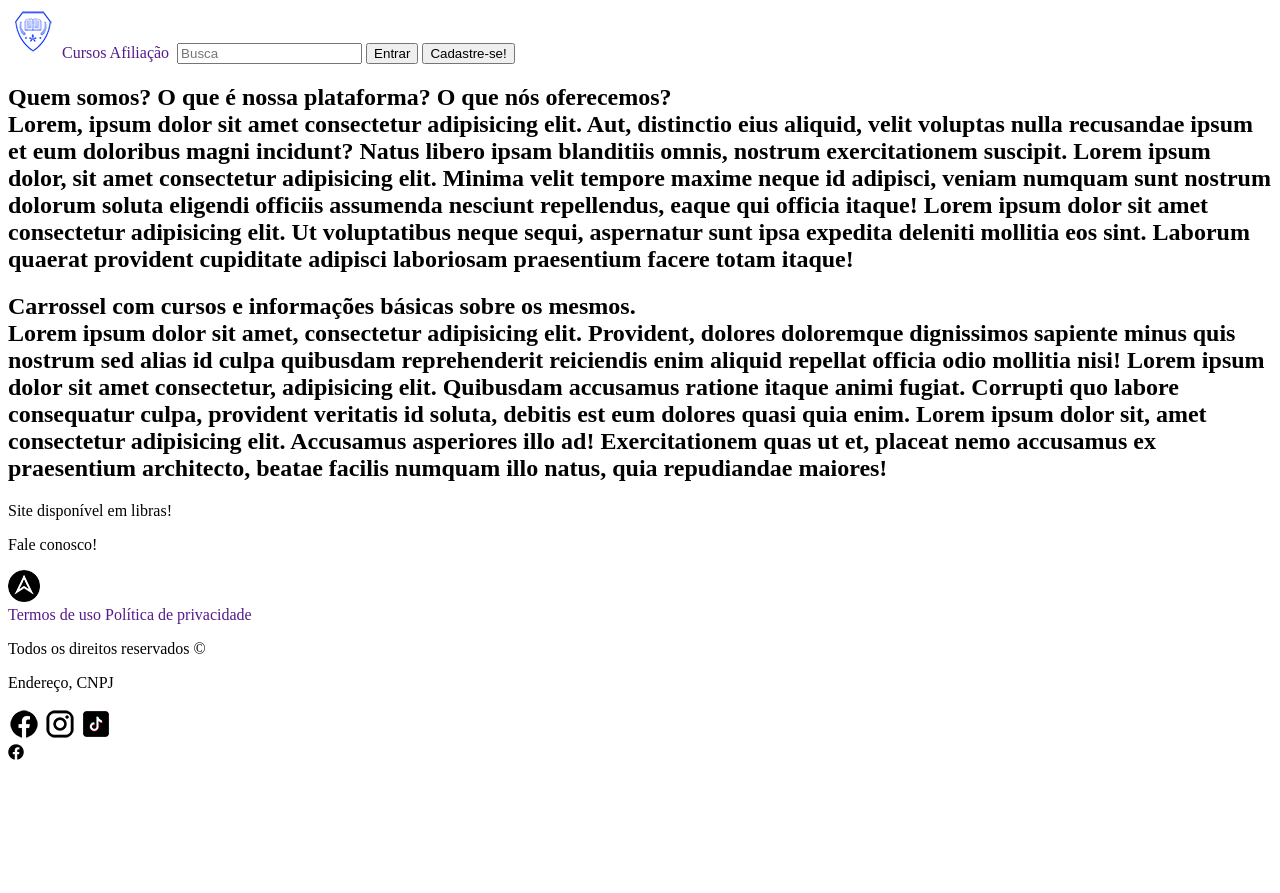
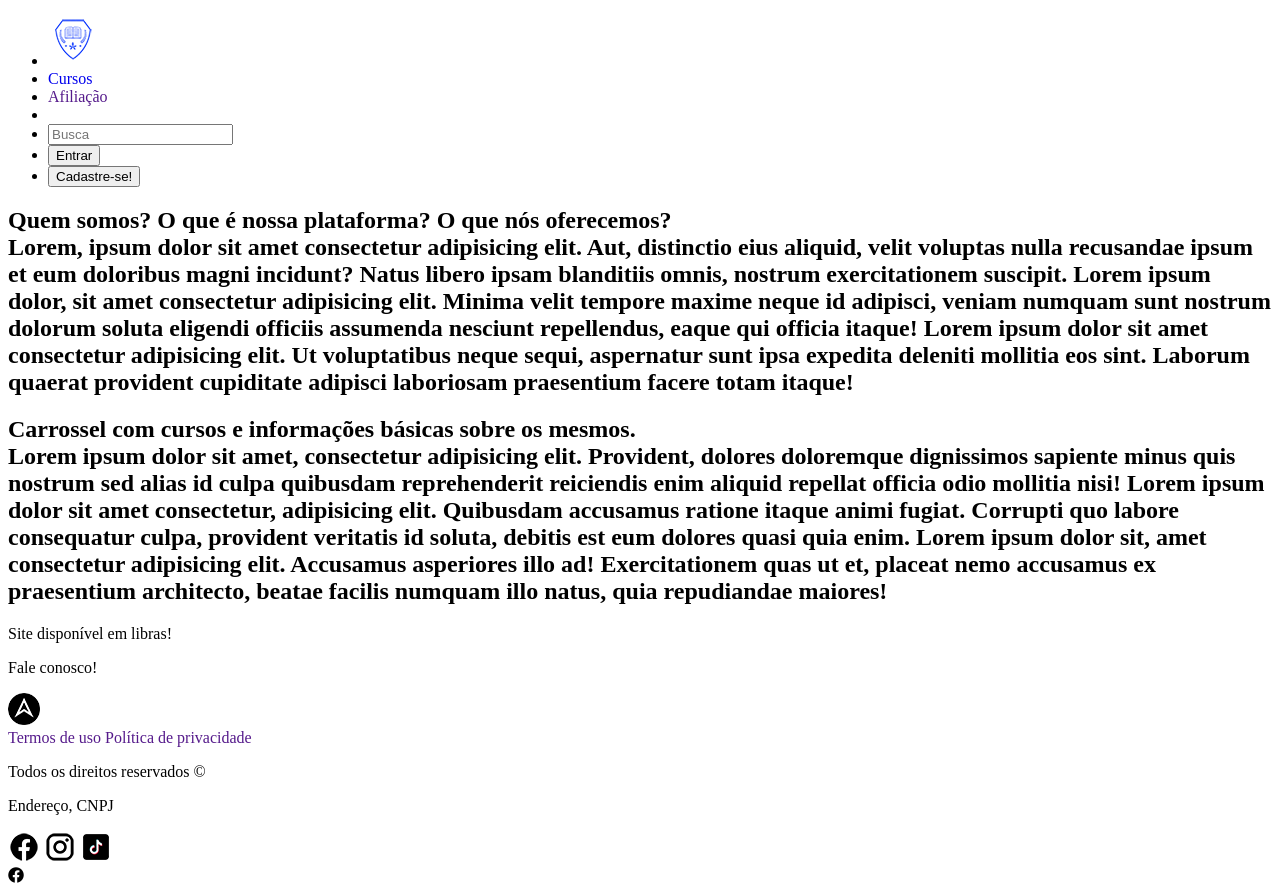
Before and after one commit to victorcova/Plataforma-Educacional-Bubbly, a plain HTML site: page index.html in a window 1280 px wide. Before the commit the page ends 800 px from the top, so only its background shows below. Drawn offline with Linux system fonts and the light colour scheme.

Commit message:
Edições na nav

```diff
--- a/index.html
+++ b/index.html
@@ -16,13 +16,15 @@
     <header>
         <div>
             <nav>
-                <a href=""><img src="img/icons/logo 50 50 px.png" alt="Imagem contendo o logo da plataforma de ensino"></a>
-                <a href="" id="listaDeCursos">Cursos</a>
-                <a href="">Afiliação</a>
-                <img src="" alt=""> <!-- Ícone de lupa? -->
-                <input type="text" placeholder="Busca">
-                <button>Entrar</button>
-                <button>Cadastre-se!</button>
+                <ul>
+                <li><a href="index.html"><img src="img/icons/logo 50 50 px.png" alt="Imagem contendo o logo da plataforma de ensino"></a></li>
+                <li><a href="cursos.html" id="listaDeCursos">Cursos</a></li>
+                <li><a href="">Afiliação</a></li>
+                <li><img src="" alt=""></li> <!-- Ícone de lupa? -->
+                <li><input type="text" placeholder="Busca"></li>
+                <li><button>Entrar</button></li>
+                <li><button>Cadastre-se!</button></li>
+            </ul>
             </nav>
         </div>
     </header>
```
Also changed, not shown: cursos.html (added, +41 -0 lines).
